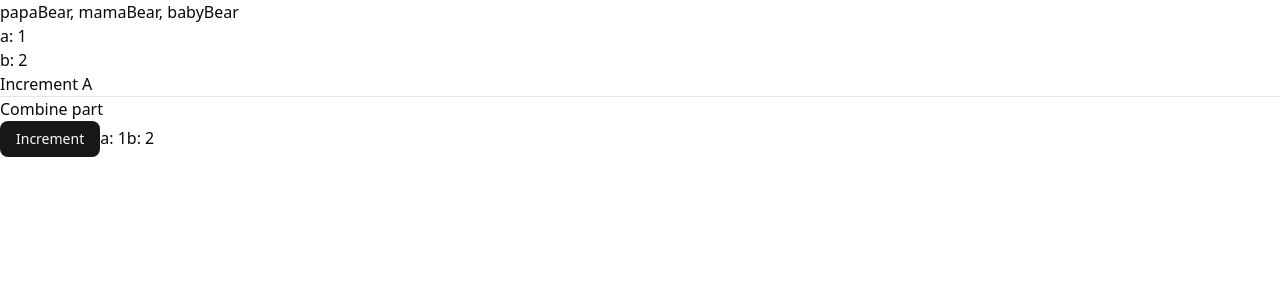
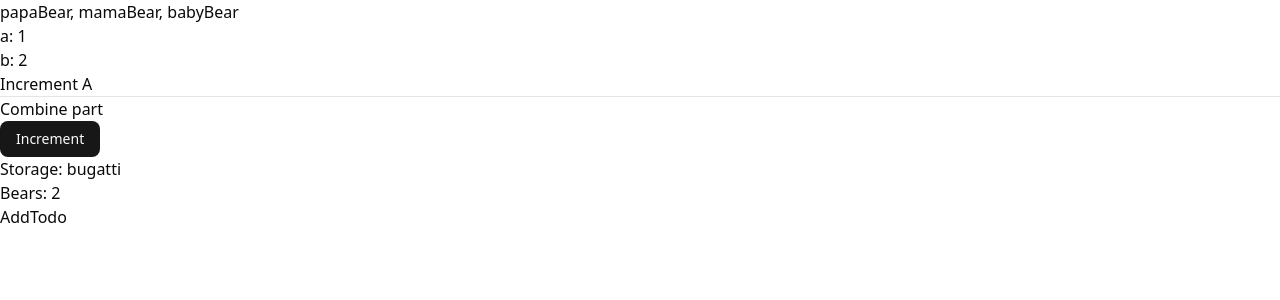
Before and after one commit to mahan-dev/zustand, a Next.js app: page / in a window 1280 px wide. Shown: the top 300 px of the page. Built offline with nearby package versions, Linux system fonts and the light colour scheme.

Commit message:
immer zustand

```diff
--- a/components/store/Store.tsx
+++ b/components/store/Store.tsx
@@ -3,6 +3,7 @@
 import { create } from "zustand";
 import { combine, persist } from "zustand/middleware";
 import { createJSONStorage } from "zustand/middleware";
+import { immer } from "zustand/middleware/immer";
 import { shallow } from "zustand/shallow";
 import { createWithEqualityFn } from "zustand/traditional";
 
@@ -13,14 +14,10 @@ import {
   AsyncAction,
   BearFamilyMealsStore,
   BearStorageAsync,
+  ImmerStore,
+  IncrementStore,
   ProductStoreState,
 } from "@/store/interface/interface";
-
-interface IncrementStore {
-  a: number;
-  b: number;
-  incrementByOne: () => void;
-}
 
 const useBear = create<State & Action>()(
   persist(
@@ -186,11 +183,11 @@ const useIncrement = createWithEqualityFn<IncrementStore>(
 );
 
 const useIncrementCombine = create(
-  combine({ a: 1, b: 2 }, (set) => ({
+  combine({ storage: "bugatti", bears: 2 }, (set) => ({
     incrementByOne: () =>
       set((state) => ({
-        a: state.a + 1,
-        b: state.b + 1,
+        storage: "Ferrari",
+        bears: state.bears + 1,
       })),
   }))
 );
@@ -200,6 +197,16 @@ const useBearFamilyMealsStore = create<BearFamilyMealsStore>()(() => ({
   mamaBear: "middle-size porridge pot",
   babyBear: "A little, small, wee pot",
 }));
+
+const useStoreImmer = create<ImmerStore>()(
+  immer((set) => ({
+    todos: [],
+    addTodos: (text) =>
+      set((state) => {
+        state.todos.push({ id: Date.now(), text });
+      }),
+  }))
+);
 
 export type { ProductStoreState };
 
@@ -212,4 +219,5 @@ export {
   useBearFamilyMealsStore,
   useIncrement,
   useIncrementCombine,
+  useStoreImmer,
 };
--- a/components/templates/TestComponent.tsx
+++ b/components/templates/TestComponent.tsx
@@ -1,18 +1,22 @@
 "use client";
 
-import { useIncrement, useIncrementCombine } from "@/store/Store";
+import {
+  useIncrement,
+  useIncrementCombine,
+  useStoreImmer,
+} from "@/store/Store";
 import { Button } from "@/ui/button";
 
 export default function MyComponent() {
   const { a, b, incrementByOne } = useIncrement();
 
   const {
-    a: aCombine,
-    b: bCombine,
+    storage: aCombine,
+    bears,
     incrementByOne: incrementCombine,
   } = useIncrementCombine();
 
-  console.log("render"); // 🔴 now prints only if a or b actually changes
+  const { addTodos, todos } = useStoreImmer();
 
   return (
     <div>
@@ -21,9 +25,24 @@ export default function MyComponent() {
       <button onClick={incrementByOne}>Increment A</button>
       <hr />
       <h1>Combine part</h1>
-      <Button onClick={incrementCombine}>Increment</Button>
-      a: {aCombine}
-      b: {bCombine}
+      <div className="flex flex-col">
+        <Button className="w-fit" onClick={incrementCombine}>
+          Increment
+        </Button>
+        Storage: {aCombine}
+        <br />
+        Bears: {bears}
+      </div>
+
+      <button onClick={() => addTodos("Add")}>AddTodo</button>
+
+      {!!todos.length &&
+        todos.map((item, index) => (
+          <ul key={index}>
+            <li>{item.id}</li>
+            <li>{item.text}</li>
+          </ul>
+        ))}
     </div>
   );
 }
--- a/next.config.ts
+++ b/next.config.ts
@@ -2,13 +2,13 @@ import type { NextConfig } from "next";
 
 const nextConfig: NextConfig = {
   /* config options here */
-  images:{
-    remotePatterns:[
+  images: {
+    remotePatterns: [
       {
-        protocol:"https",
-        hostname:"fakestoreapi.com"
-      }
-    ]
+        protocol: "https",
+        hostname: "fakestoreapi.com",
+      },
+    ],
   },
   reactCompiler: true,
 };
--- a/package.json
+++ b/package.json
@@ -16,6 +16,7 @@
     "class-variance-authority": "^0.7.1",
     "clsx": "^2.1.1",
     "eslint-plugin-import": "^2.32.0",
+    "immer": "^11.1.3",
     "lucide-react": "^0.562.0",
     "next": "16.1.0",
     "react": "19.2.3",
```
Also changed, not shown: components/store/interface/interface.ts (+18 -0 lines), 1 other file (tests, documents, lock files or other folders).
